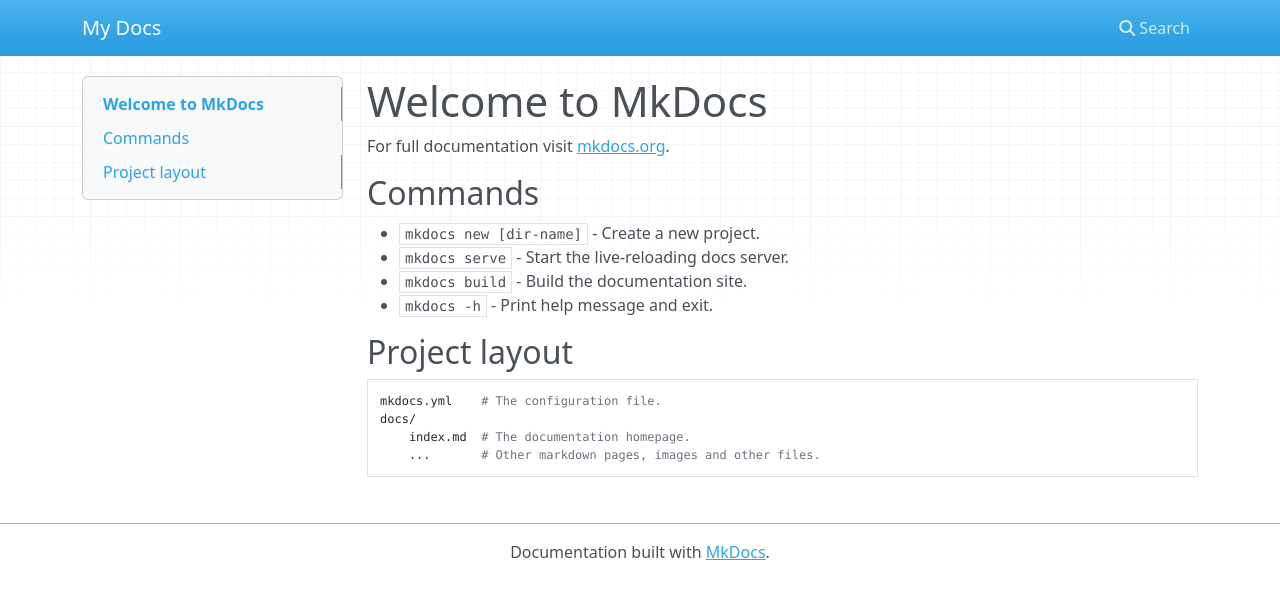
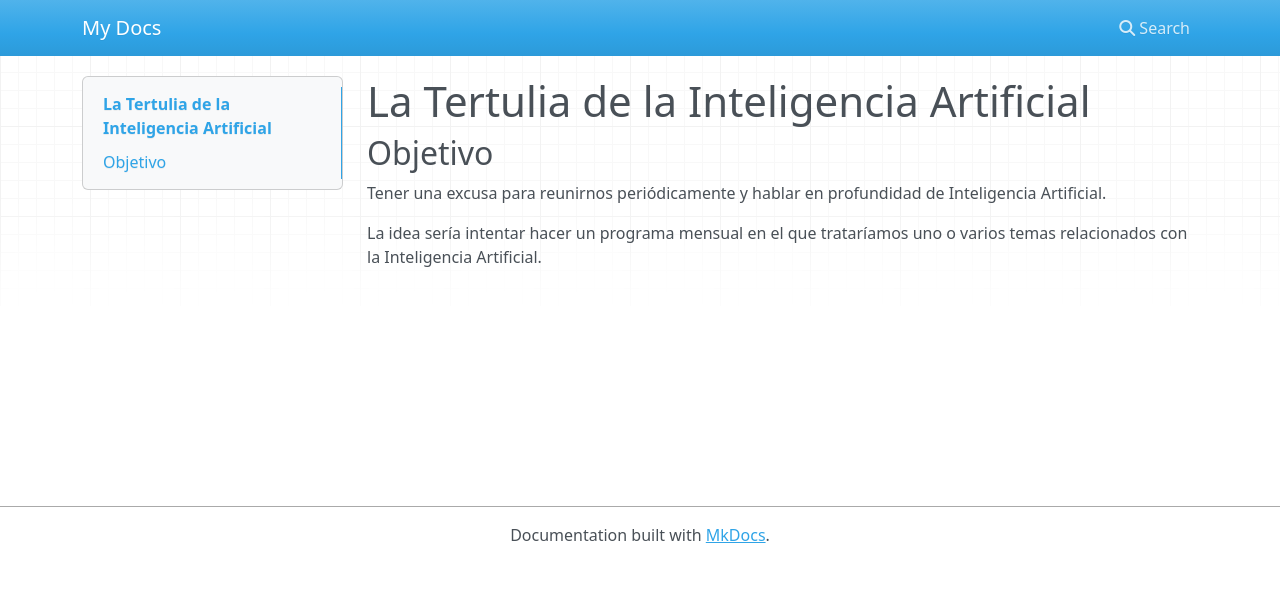
Before and after one commit to ironbar/tertulia_inteligencia_artificial, an MkDocs documentation site: the page built from docs/index.md, in a window 1280 px wide. Shown: the top 599 px of the page. Built offline with MkDocs 1.6.1, drawn with Linux system fonts in a browser that asks for light colours; nearby versions of some CDN libraries.

Commit message:
pequeños cambios

```diff
--- a/docs/index.md
+++ b/docs/index.md
@@ -1,17 +1,7 @@
-# Welcome to MkDocs
+# La Tertulia de la Inteligencia Artificial
 
-For full documentation visit [mkdocs.org](https://www.mkdocs.org).
+## Objetivo
 
-## Commands
+Tener una excusa para reunirnos periódicamente y hablar en profundidad de Inteligencia Artificial.
 
-* `mkdocs new [dir-name]` - Create a new project.
-* `mkdocs serve` - Start the live-reloading docs server.
-* `mkdocs build` - Build the documentation site.
-* `mkdocs -h` - Print help message and exit.
-
-## Project layout
-
-    mkdocs.yml    # The configuration file.
-    docs/
-        index.md  # The documentation homepage.
-        ...       # Other markdown pages, images and other files.
+La idea sería intentar hacer un programa mensual en el que trataríamos uno o varios temas relacionados con la Inteligencia Artificial.
```
Also changed, not shown: README.md (+1 -1 lines).
